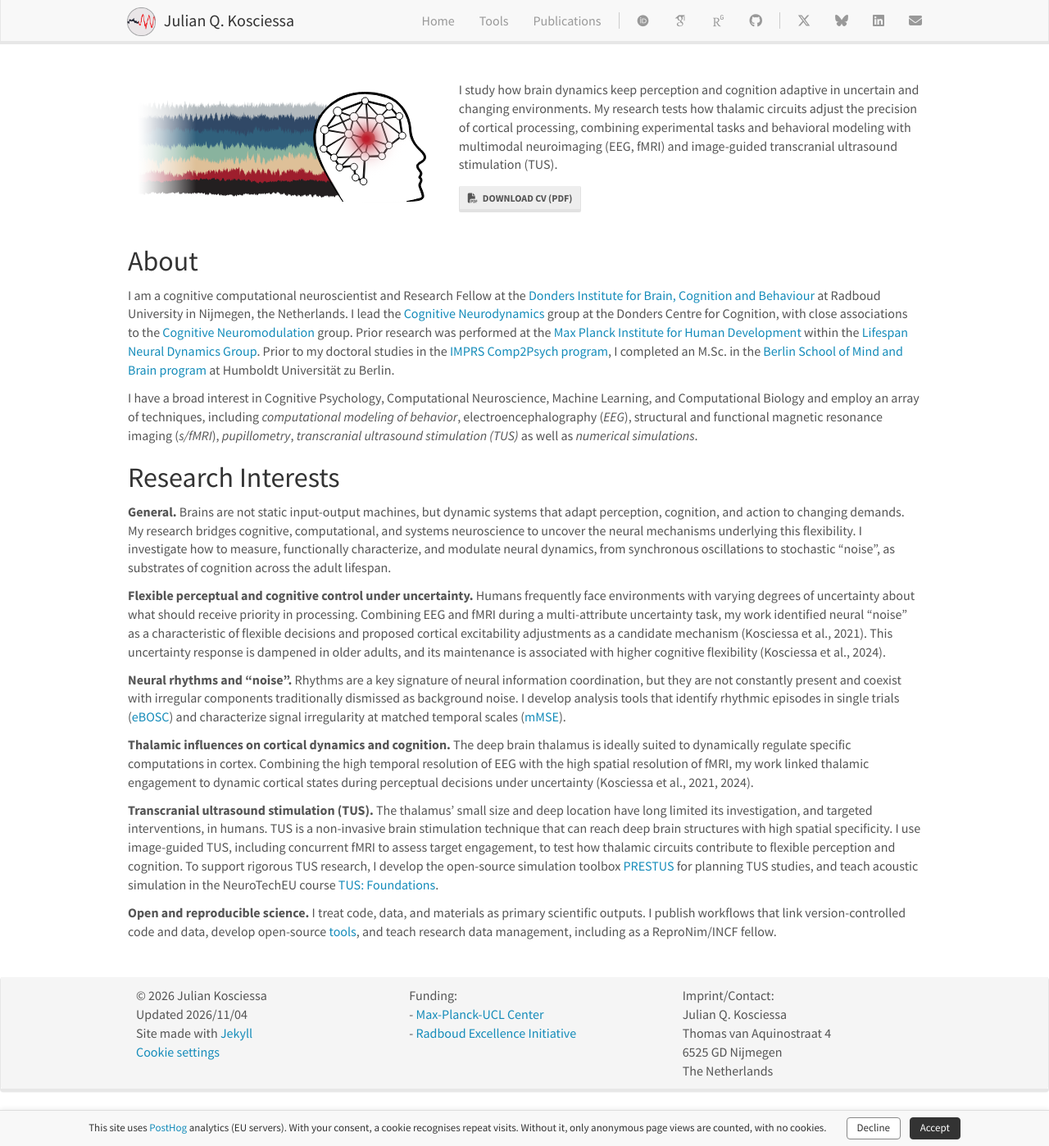
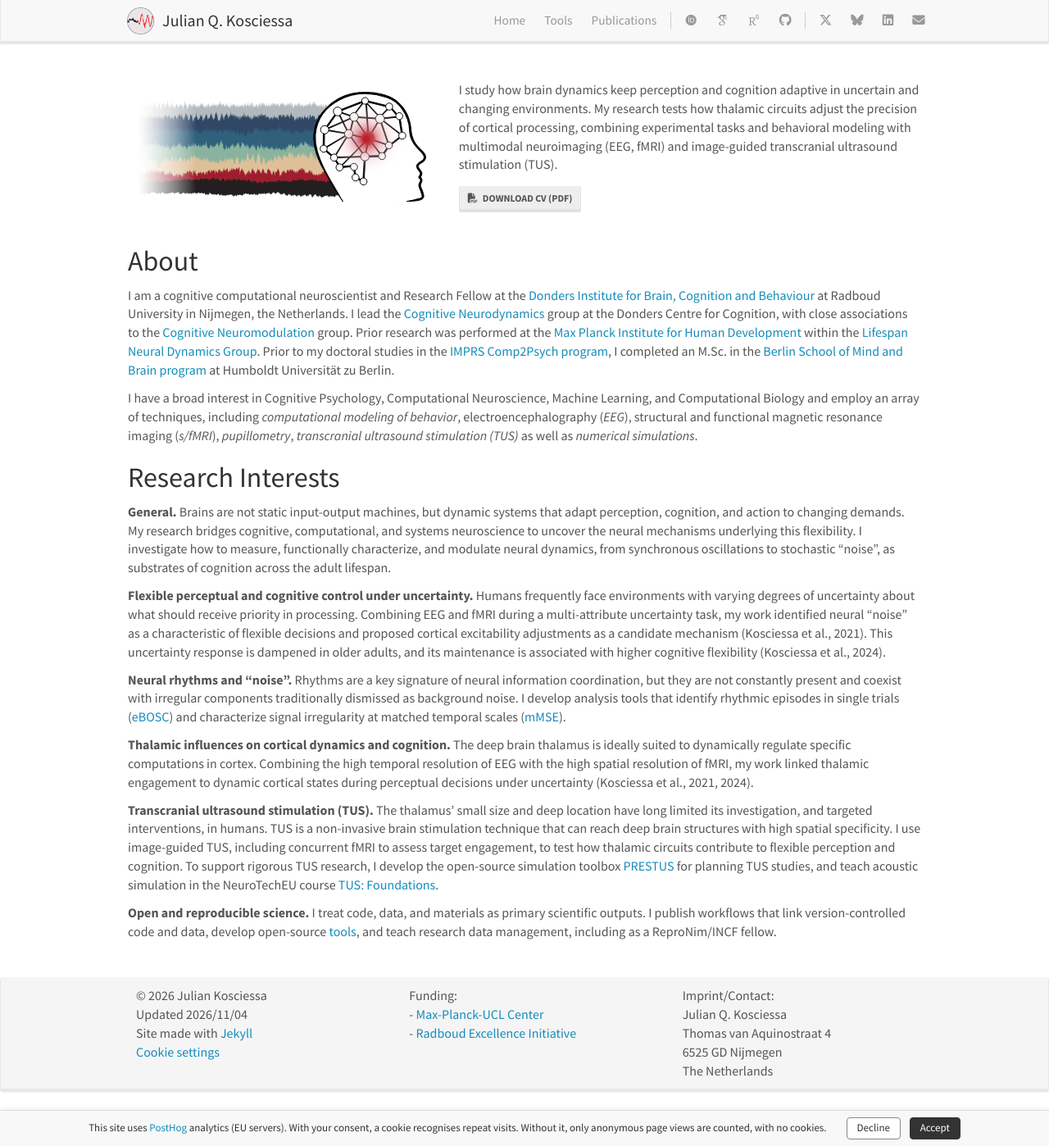
Before and after one commit to jkosciessa/jkosciessa.github.io, a Jekyll site: the page built from _pages/home.md, in a window 1280 px wide and 1398 px high. Shown: the whole window at 82% size. Built offline with Jekyll 4.4.1, drawn with Linux system fonts in a browser that asks for light colours; some web fonts are replaced.

Commit message:
navbar: scale name, logo and menu items together so the bar stays on one line

```diff
--- a/css/main.scss
+++ b/css/main.scss
@@ -148,3 +148,11 @@ firstp {
 /* Tools: award note */
 .tool-award { padding: 6px 10px; background: #fbf6ee; font-size: 14px; }
 .tool-award i { color: #9e1e2d; margin-right: 4px; }
+
+/* Navigation: name, logo and menu items scale together on medium screens so the bar stays on one line */
+@media (min-width: 768px) {
+  .navbar-brand { font-size: clamp(15px, 1.6vw, 20px); }
+  .navbar-brand-name > img { height: clamp(26px, 2.6vw, 35px) !important; }
+  .navbar-nav > li > a { font-size: clamp(13px, 1.2vw, 16px); padding-left: clamp(5px, 0.9vw, 15px); padding-right: clamp(5px, 0.9vw, 15px); }
+  .navbar-nav > li.nav-sep { margin-left: clamp(2px, 0.4vw, 6px); margin-right: clamp(2px, 0.4vw, 6px); }
+}
```
